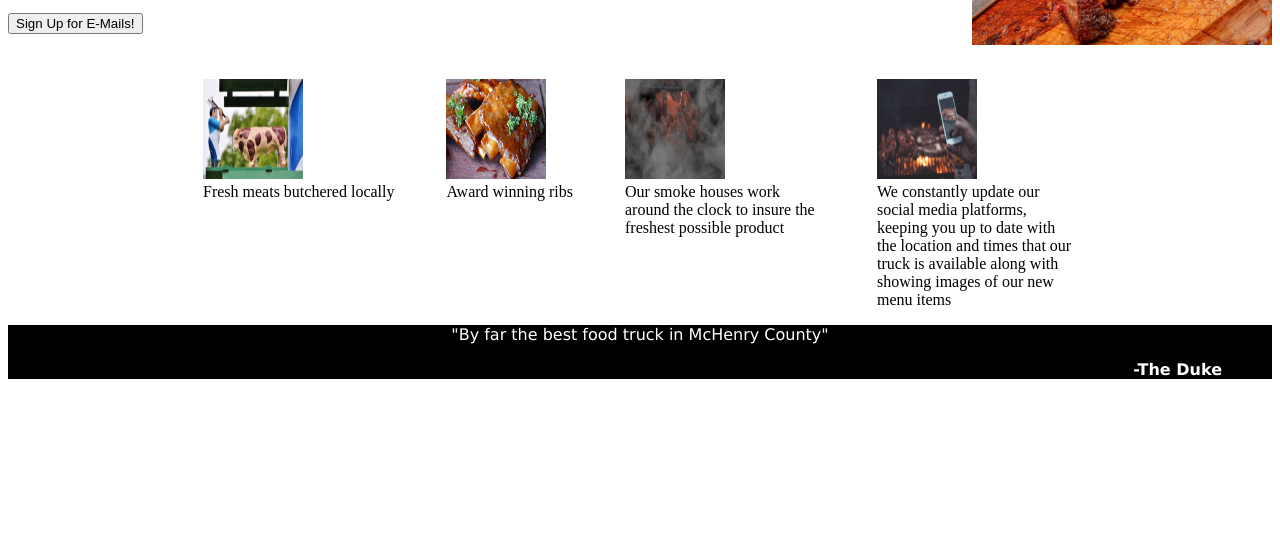
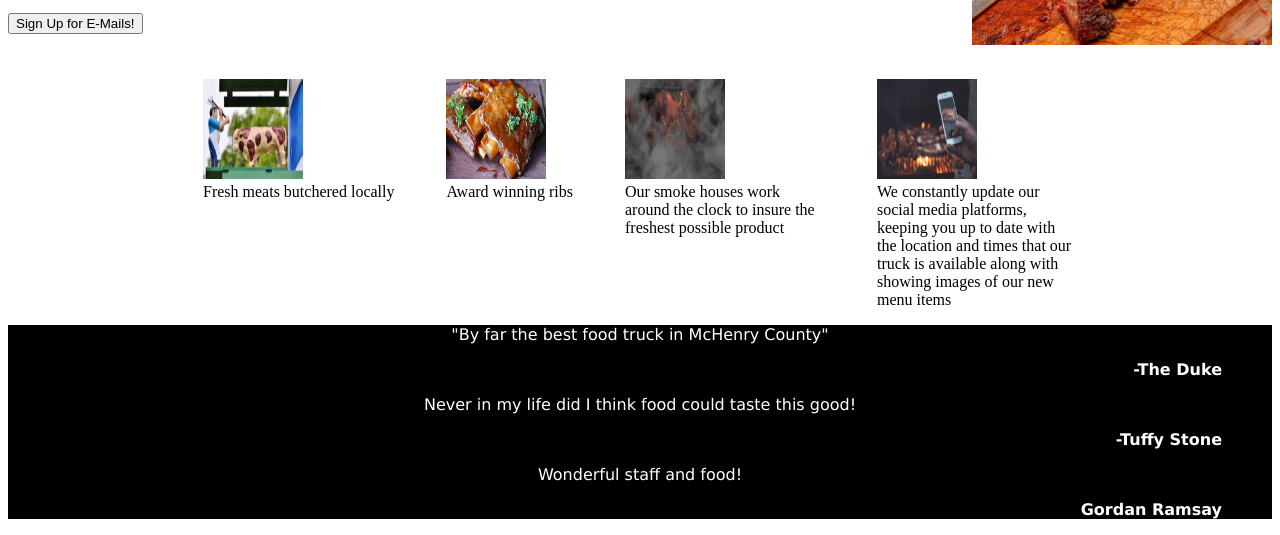
Before and after one commit to cookedmoon/Landing-Page, a plain HTML site: page index.html in a window 1280 px wide. Shown: the part 275-810 px from the top of the page. Drawn offline with Linux system fonts and the light colour scheme.

Commit message:
Add more quotes

```diff
--- a/index.html
+++ b/index.html
@@ -65,6 +65,10 @@
     <div class="quote">
         <p class="quote_text">"By far the best food truck in McHenry County"</p>
         <p class="quote_author">-The Duke</p>
+        <p class="quote_text">Never in my life did I think food could taste this good!</p>
+        <p class="quote_author">-Tuffy Stone</p>
+        <p class="quote_text">Wonderful staff and food!</p>
+        <p class="quote_author">Gordan Ramsay</p>
     </div>
 
 <!-- Footer -->
```
